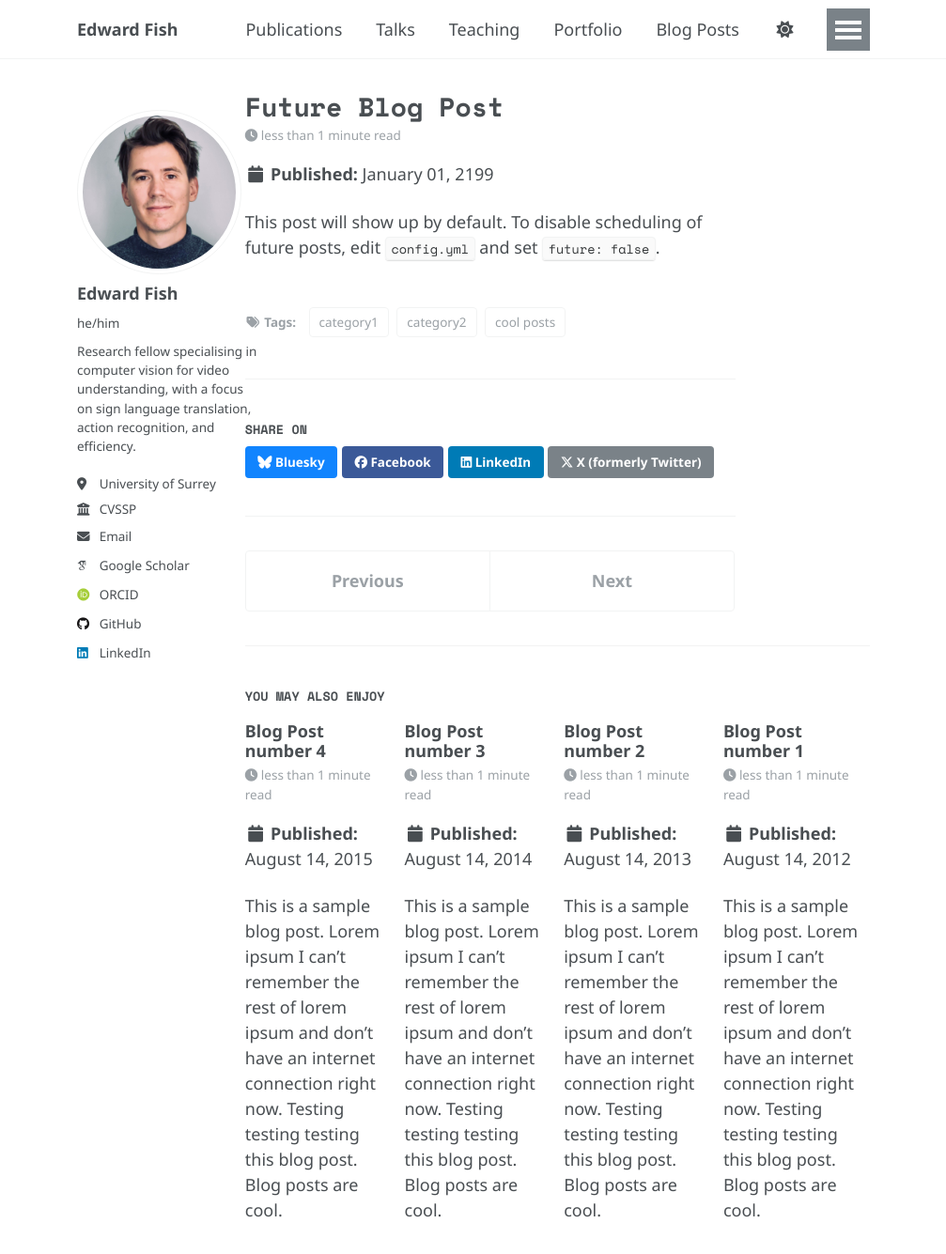
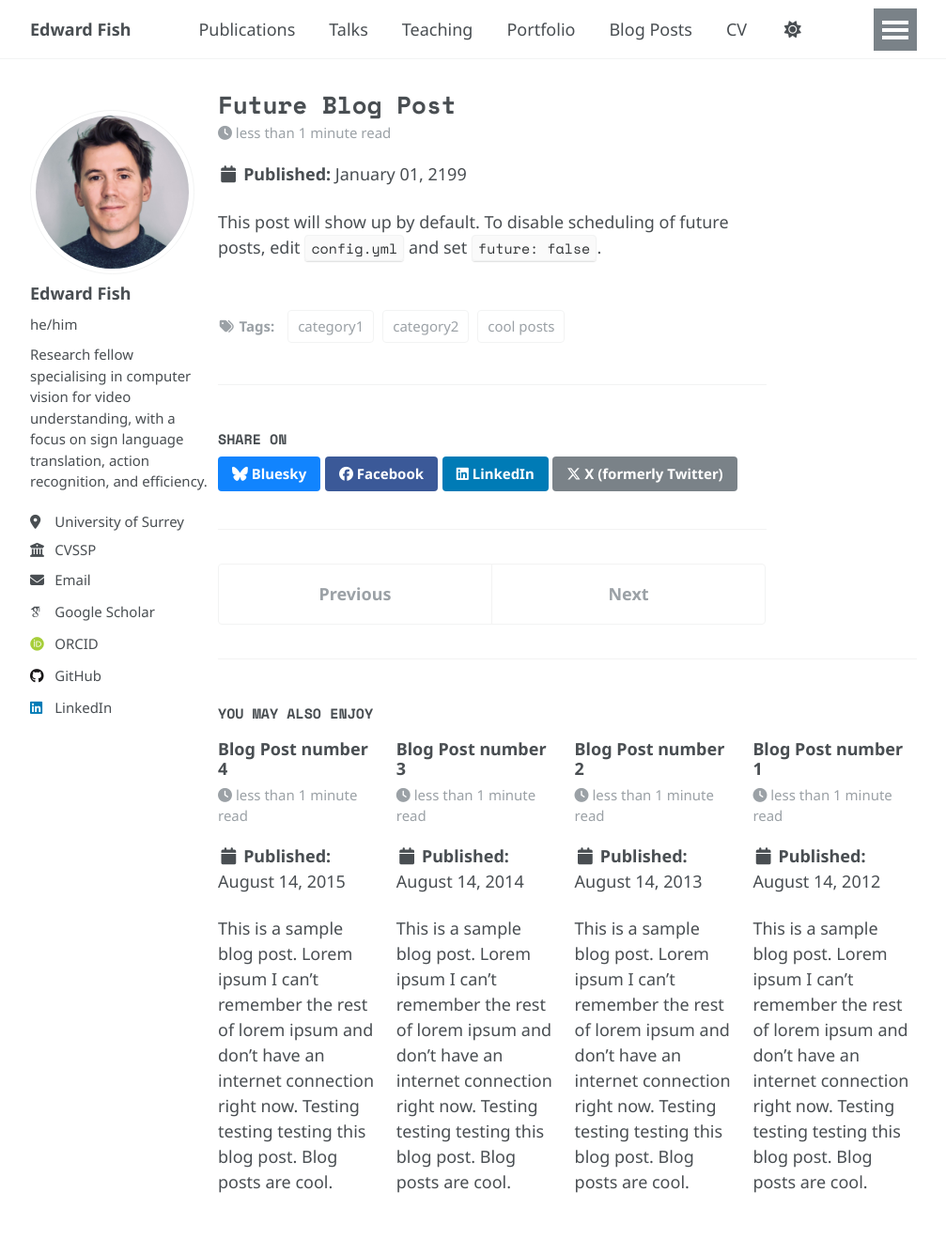
Before and after one commit to ed-fish/ed-fish.github.io, a Jekyll site: the page built from _posts/2199-01-01-future-post.md, in a window 1280 px wide and 1400 px high. Shown: the top 1335 px of the window at 94% size, without its empty margins (136-1143 px from the left). Built offline with Jekyll 4.4.1, drawn with Linux system fonts in a browser that asks for light colours; some web fonts are replaced.

Commit message:
Update _themes.scss

```diff
--- a/_sass/_themes.scss
+++ b/_sass/_themes.scss
@@ -27,15 +27,14 @@ $bodoni                      : "Bodoni MT", serif;
 $calisto                     : "Calisto MT", serif;
 $garamond                    : Garamond, serif;
 
-/* Type scale */
-$type-size-1                 : 2.441em;  // ~39.056px
-$type-size-2                 : 1.953em;  // ~31.248px
-$type-size-3                 : 1.563em;  // ~25.008px
-$type-size-4                 : 1.25em;   // ~20px
-$type-size-5                 : 1em;      // ~16px
-$type-size-6                 : 0.75em;   // ~12px
-$type-size-7                 : 0.6875em; // ~11px
-$type-size-8                 : 0.625em;  // ~10px
+$type-size-1                 : 2.074em;  // ~33.18px
+$type-size-2                 : 1.728em;  // ~27.65px
+$type-size-3                 : 1.44em;   // ~23.04px
+$type-size-4                 : 1.2em;    // ~19.20px
+$type-size-5                 : 1em;      // ~16px (base size)
+$type-size-6                 : 0.833em;  // ~13.33px
+$type-size-7                 : 0.694em;  // ~11.11px
+$type-size-8                 : 0.579em;  // ~9.26px
 
 /* --- FINAL FONT WEIGHT AND SPACING SETTINGS --- */
 $global-font-family          : $sans-serif; /* Use Noto Sans for body */
@@ -46,11 +45,11 @@ $global-letter-spacing       : 0.5px;      /* Adds a small amount of space betwe
 
 @include breakpoint-set("to ems", true);
 
-$small                      : 400px !default;
-$medium                     : 568px !default;
-$medium-wide                : 600px !default;
-$large                      : 725px !default;
-$x-large                    : 880px !default;
+$small                      : 500px !default;
+$medium                     : 668px !default;
+$medium-wide                : 700px !default;
+$large                      : 825px !default;
+$x-large                    : 980px !default;
 
 /* ==========================================================================
    Grid
```
